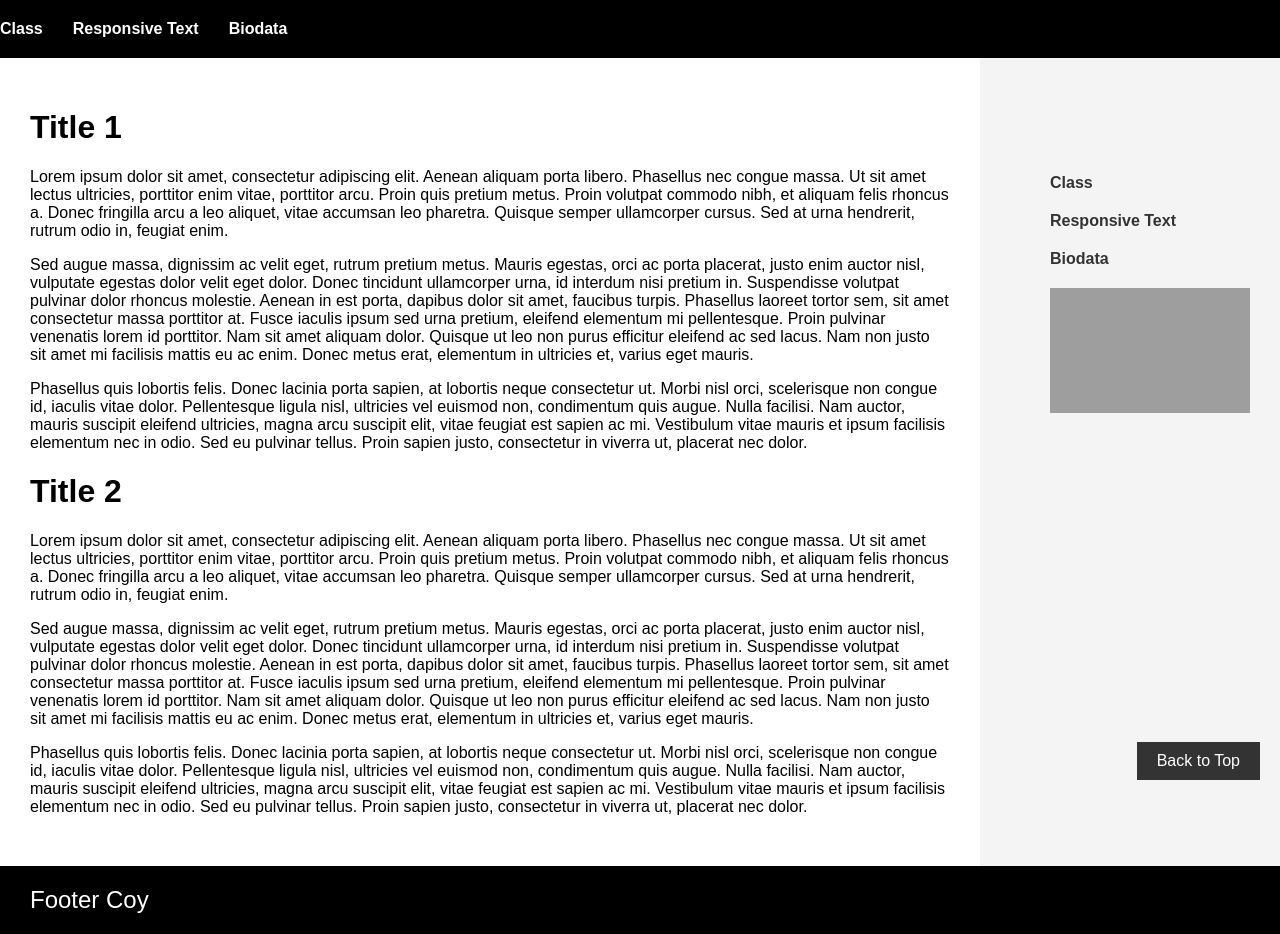
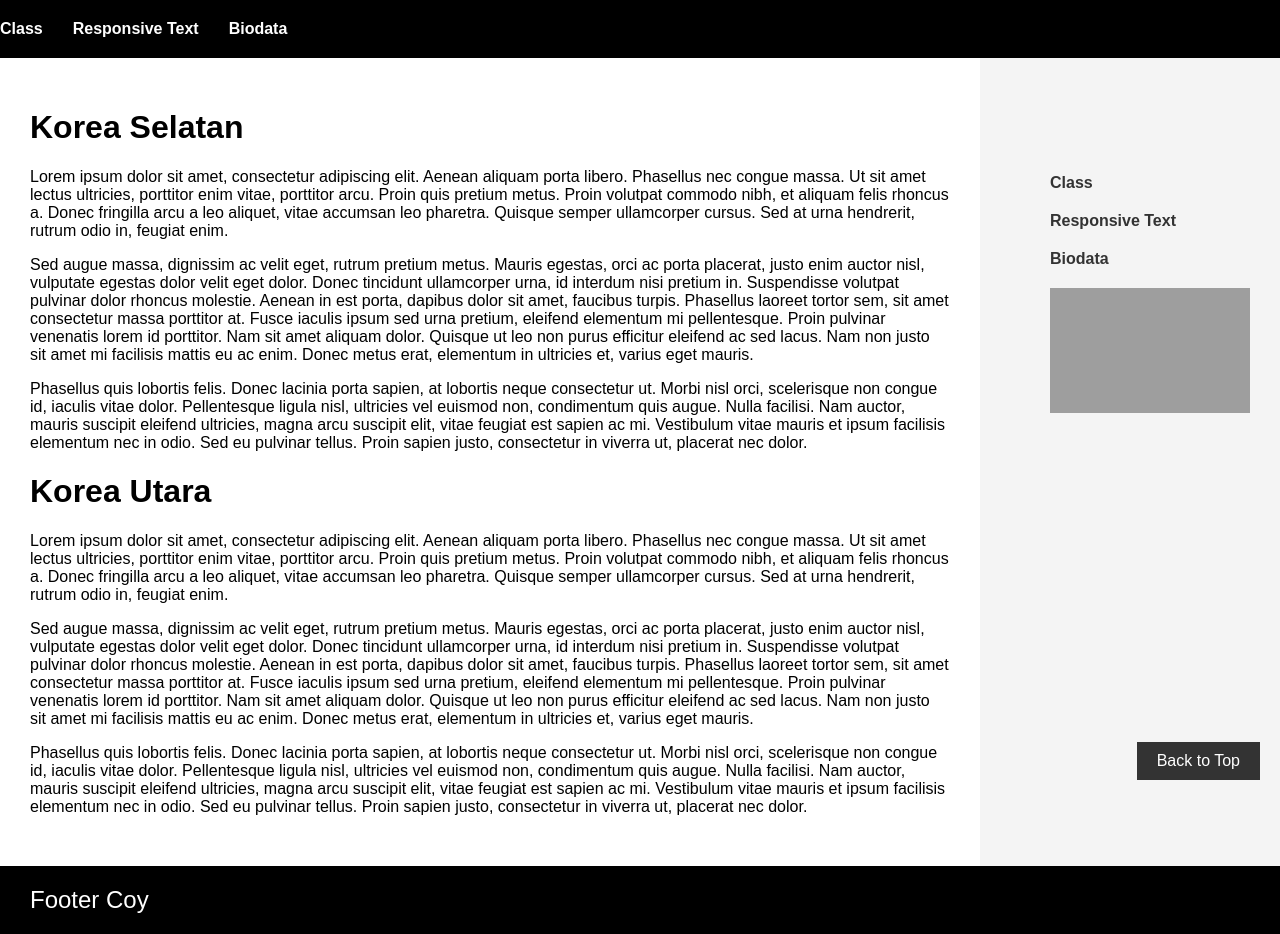
Before and after one commit to YunitaAmalia/lap4_kakas, a plain HTML site: page index.html in a window 1280 px wide. Drawn offline with Linux system fonts and the light colour scheme; grey boxes are pictures that could not be loaded.

Commit message:
commit tiga

```diff
--- a/index.html
+++ b/index.html
@@ -28,13 +28,13 @@
     <div class="container" id="top">
         <div id="content">
             <div class="content">
-                <h1>Title 1</h1>
+                <h1>Korea Selatan</h1>
                 <p>Lorem ipsum dolor sit amet, consectetur adipiscing elit. Aenean aliquam porta libero. Phasellus nec congue massa. Ut sit amet lectus ultricies, porttitor enim vitae, porttitor arcu. Proin quis pretium metus. Proin volutpat commodo nibh, et aliquam felis rhoncus a. Donec fringilla arcu a leo aliquet, vitae accumsan leo pharetra. Quisque semper ullamcorper cursus. Sed at urna hendrerit, rutrum odio in, feugiat enim.</p>
                 <p>Sed augue massa, dignissim ac velit eget, rutrum pretium metus. Mauris egestas, orci ac porta placerat, justo enim auctor nisl, vulputate egestas dolor velit eget dolor. Donec tincidunt ullamcorper urna, id interdum nisi pretium in. Suspendisse volutpat pulvinar dolor rhoncus molestie. Aenean in est porta, dapibus dolor sit amet, faucibus turpis. Phasellus laoreet tortor sem, sit amet consectetur massa porttitor at. Fusce iaculis ipsum sed urna pretium, eleifend elementum mi pellentesque. Proin pulvinar venenatis lorem id porttitor. Nam sit amet aliquam dolor. Quisque ut leo non purus efficitur eleifend ac sed lacus. Nam non justo sit amet mi facilisis mattis eu ac enim. Donec metus erat, elementum in ultricies et, varius eget mauris.</p>
                 <p>Phasellus quis lobortis felis. Donec lacinia porta sapien, at lobortis neque consectetur ut. Morbi nisl orci, scelerisque non congue id, iaculis vitae dolor. Pellentesque ligula nisl, ultricies vel euismod non, condimentum quis augue. Nulla facilisi. Nam auctor, mauris suscipit eleifend ultricies, magna arcu suscipit elit, vitae feugiat est sapien ac mi. Vestibulum vitae mauris et ipsum facilisis elementum nec in odio. Sed eu pulvinar tellus. Proin sapien justo, consectetur in viverra ut, placerat nec dolor.</p>
             </div>
             <div class="content">
-                <h1>Title 2</h1>
+                <h1>Korea Utara</h1>
                 <p>Lorem ipsum dolor sit amet, consectetur adipiscing elit. Aenean aliquam porta libero. Phasellus nec congue massa. Ut sit amet lectus ultricies, porttitor enim vitae, porttitor arcu. Proin quis pretium metus. Proin volutpat commodo nibh, et aliquam felis rhoncus a. Donec fringilla arcu a leo aliquet, vitae accumsan leo pharetra. Quisque semper ullamcorper cursus. Sed at urna hendrerit, rutrum odio in, feugiat enim.</p>
                 <p>Sed augue massa, dignissim ac velit eget, rutrum pretium metus. Mauris egestas, orci ac porta placerat, justo enim auctor nisl, vulputate egestas dolor velit eget dolor. Donec tincidunt ullamcorper urna, id interdum nisi pretium in. Suspendisse volutpat pulvinar dolor rhoncus molestie. Aenean in est porta, dapibus dolor sit amet, faucibus turpis. Phasellus laoreet tortor sem, sit amet consectetur massa porttitor at. Fusce iaculis ipsum sed urna pretium, eleifend elementum mi pellentesque. Proin pulvinar venenatis lorem id porttitor. Nam sit amet aliquam dolor. Quisque ut leo non purus efficitur eleifend ac sed lacus. Nam non justo sit amet mi facilisis mattis eu ac enim. Donec metus erat, elementum in ultricies et, varius eget mauris.</p>
                 <p>Phasellus quis lobortis felis. Donec lacinia porta sapien, at lobortis neque consectetur ut. Morbi nisl orci, scelerisque non congue id, iaculis vitae dolor. Pellentesque ligula nisl, ultricies vel euismod non, condimentum quis augue. Nulla facilisi. Nam auctor, mauris suscipit eleifend ultricies, magna arcu suscipit elit, vitae feugiat est sapien ac mi. Vestibulum vitae mauris et ipsum facilisis elementum nec in odio. Sed eu pulvinar tellus. Proin sapien justo, consectetur in viverra ut, placerat nec dolor.</p>
```
